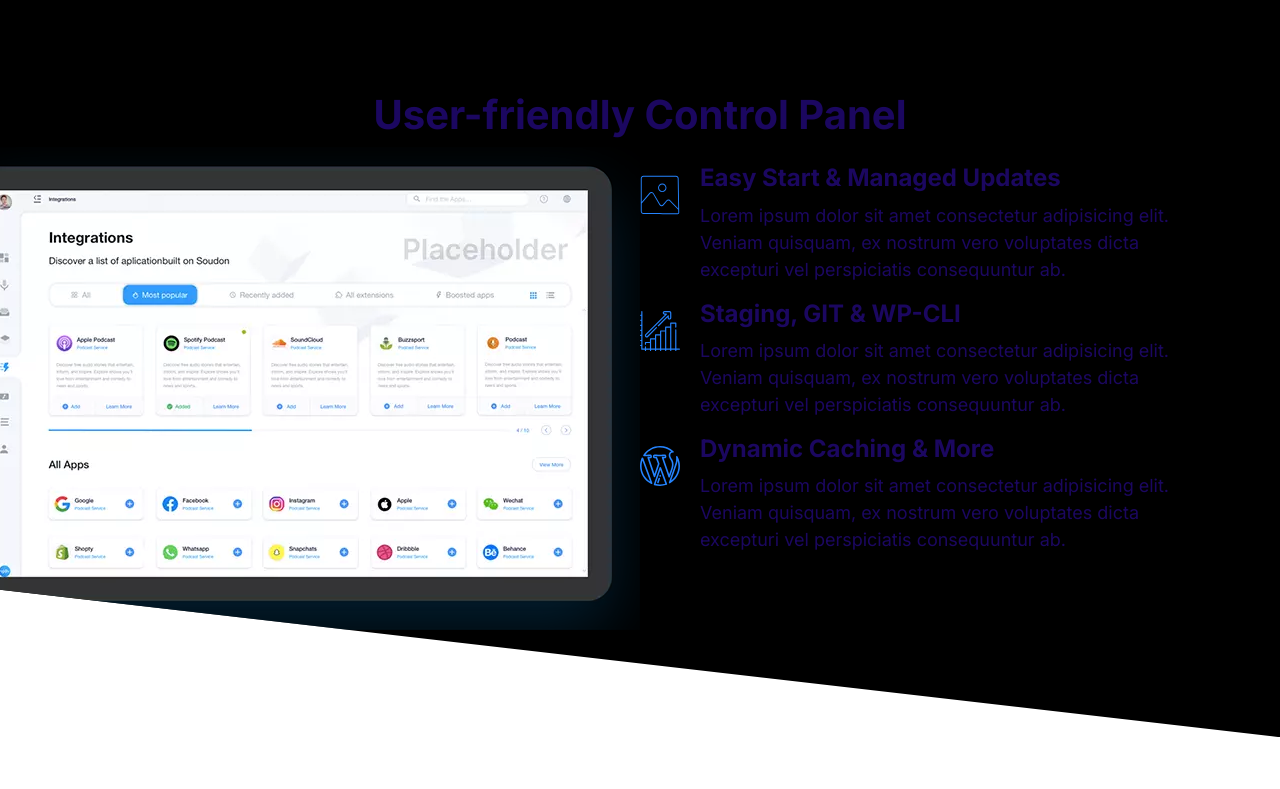
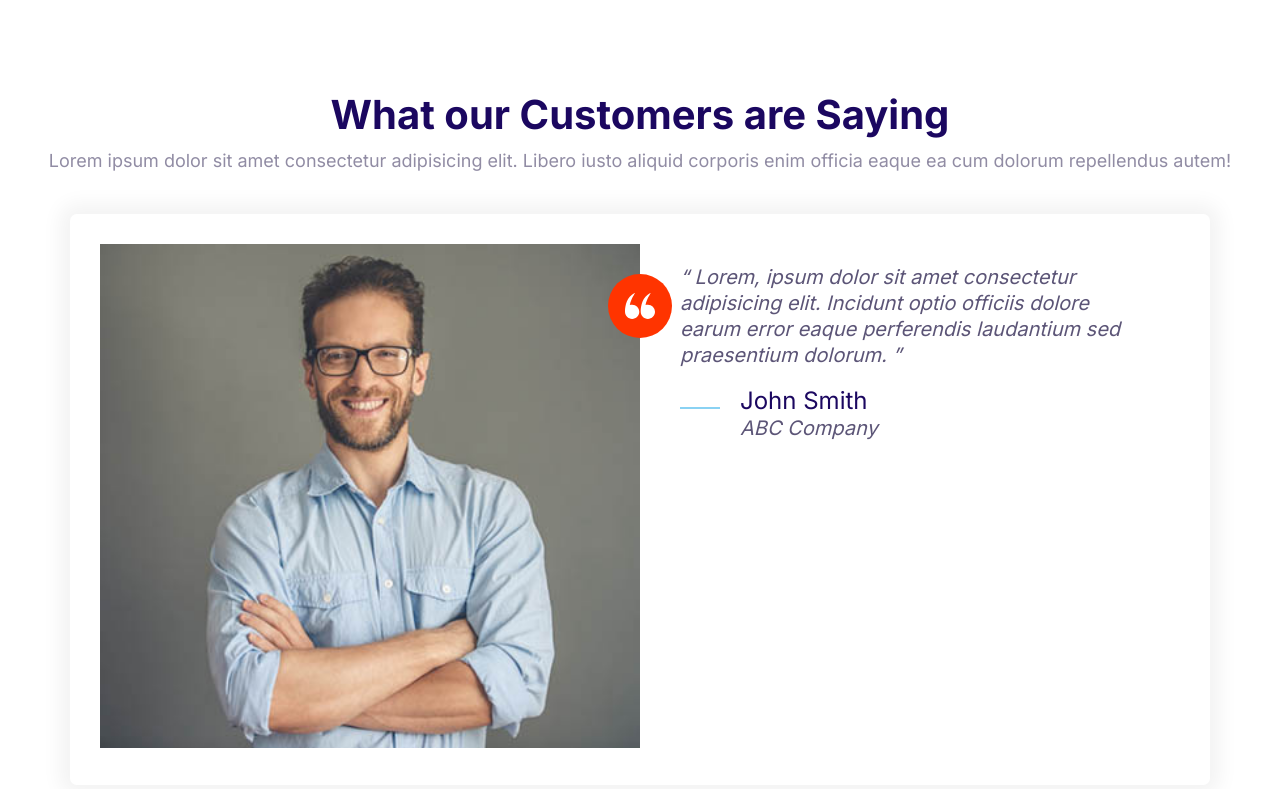
Before and after one commit to AkhilGoel2211/moshified-clone, a plain HTML site: page index.html in a window 1280 px wide. Drawn offline with Linux system fonts and the light colour scheme.

Commit message:
Build the Testimonials Block Component.

```diff
--- a/css/styles.css
+++ b/css/styles.css
@@ -635,6 +635,7 @@ a {
 
 .block__header {
   text-align: center;
+  margin-bottom: 4rem;
 }
 
 .block__heading {
--- a/index.html
+++ b/index.html
@@ -15,75 +15,50 @@
     <link rel="stylesheet" href="/css/styles.css" />
   </head>
   <body>
-    <section class="block block--dark block--skewed-right block-showcase">
+    <section class="block">
       <header class="block__header">
-        <h2>User-friendly Control Panel</h2>
+        <h2>What our Customers are Saying</h2>
+        <p>
+          Lorem ipsum dolor sit amet consectetur adipisicing elit. Libero iusto
+          aliquid corporis enim officia eaque ea cum dolorum repellendus autem!
+        </p>
       </header>
-      <div class="container grid grid--1x2">
-        <picture class="block-showcase__image">
-          <source
-            type="image/webp"
-            srcset="images/ipad.webp 1x, images/ipad@2x.webp 2x"
+      <div class="container">
+        <div class="card testimonial">
+          <div class="grid grid--1x2">
+            <div class="testimonial__image">
+              <img
+                src="images/testimonial.jpg"
+                alt="A happy, smiling customer"
               />
-          <source
-            type="image/png"
-            srcset="images/ipad.png 1x, images/ipad@2x.png 2x"
-          />
-          <img src="images/ipad.png" alt="" />
-        </picture>
-        <ul class="list">
-          <li>
+              <span class="icon-container icon-container--accent">
+                <svg class="icon icon--white icon--small">
+                  <use xlink:href="images/sprite.svg#quotes"></use>
+                </svg>
+              </span>
+            </div>
+            <blockquote class="quote">
+              <p class="quote__text">
+                Lorem, ipsum dolor sit amet consectetur adipisicing elit.
+                Incidunt optio officiis dolore earum error eaque perferendis
+                laudantium sed praesentium dolorum.
+              </p>
+              <footer>
                 <div class="media">
                   <div class="media__image">
-                <svg class="icon icon--primary">
-                  <use xlink:href="images/sprite.svg#snap"></use>
+                    <svg class="icon icon--primary quote__line">
+                      <use xlink:href="images/sprite.svg#line"></use>
                     </svg>
                   </div>
                   <div class="media__body">
-                <h3 class="media__title">Easy Start & Managed Updates</h3>
-                <p>
-                  Lorem ipsum dolor sit amet consectetur adipisicing elit.
-                  Veniam quisquam, ex nostrum vero voluptates dicta excepturi
-                  vel perspiciatis consequuntur ab.
-                </p>
+                    <h3 class="media__title quote__author">John Smith</h3>
+                    <p class="quote__organization">ABC Company</p>
                   </div>
                 </div>
-          </li>
-          <li>
-            <div class="media">
-              <div class="media__image">
-                <svg class="icon icon--primary">
-                  <use xlink:href="images/sprite.svg#growth"></use>
-                </svg>
-              </div>
-              <div class="media__body">
-                <h3 class="media__title">Staging, GIT & WP-CLI</h3>
-                <p>
-                  Lorem ipsum dolor sit amet consectetur adipisicing elit.
-                  Veniam quisquam, ex nostrum vero voluptates dicta excepturi
-                  vel perspiciatis consequuntur ab.
-                </p>
+              </footer>
+            </blockquote>
           </div>
         </div>
-          </li>
-          <li>
-            <div class="media">
-              <div class="media__image">
-                <svg class="icon icon--primary">
-                  <use xlink:href="images/sprite.svg#wordpress"></use>
-                </svg>
-              </div>
-              <div class="media__body">
-                <h3 class="media__title">Dynamic Caching & More</h3>
-                <p>
-                  Lorem ipsum dolor sit amet consectetur adipisicing elit.
-                  Veniam quisquam, ex nostrum vero voluptates dicta excepturi
-                  vel perspiciatis consequuntur ab.
-                </p>
-              </div>
-            </div>
-          </li>
-        </ul>
       </div>
     </section>
     <script src="js/main.js"></script>
```
Lines whose indentation alone changed are shown as unchanged.
